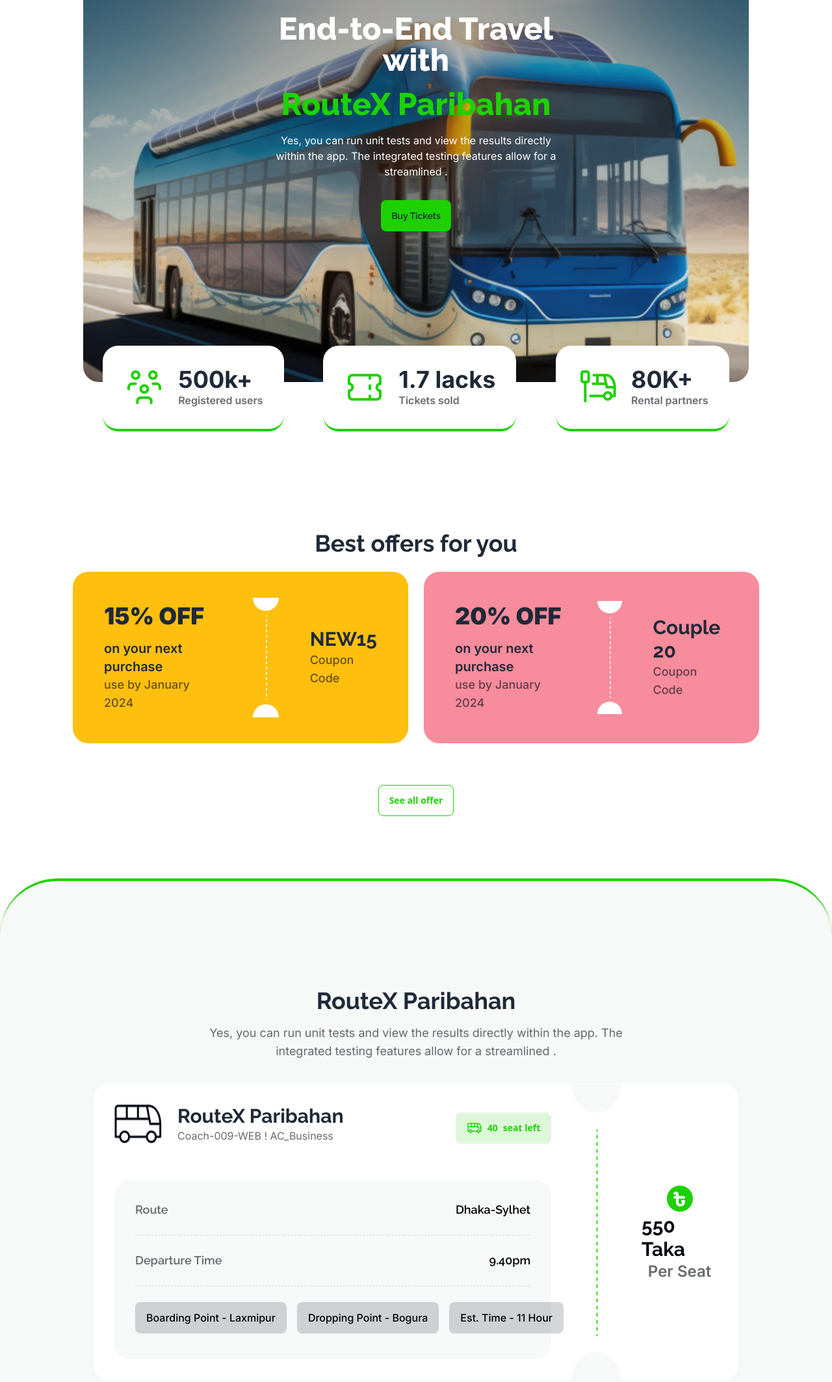
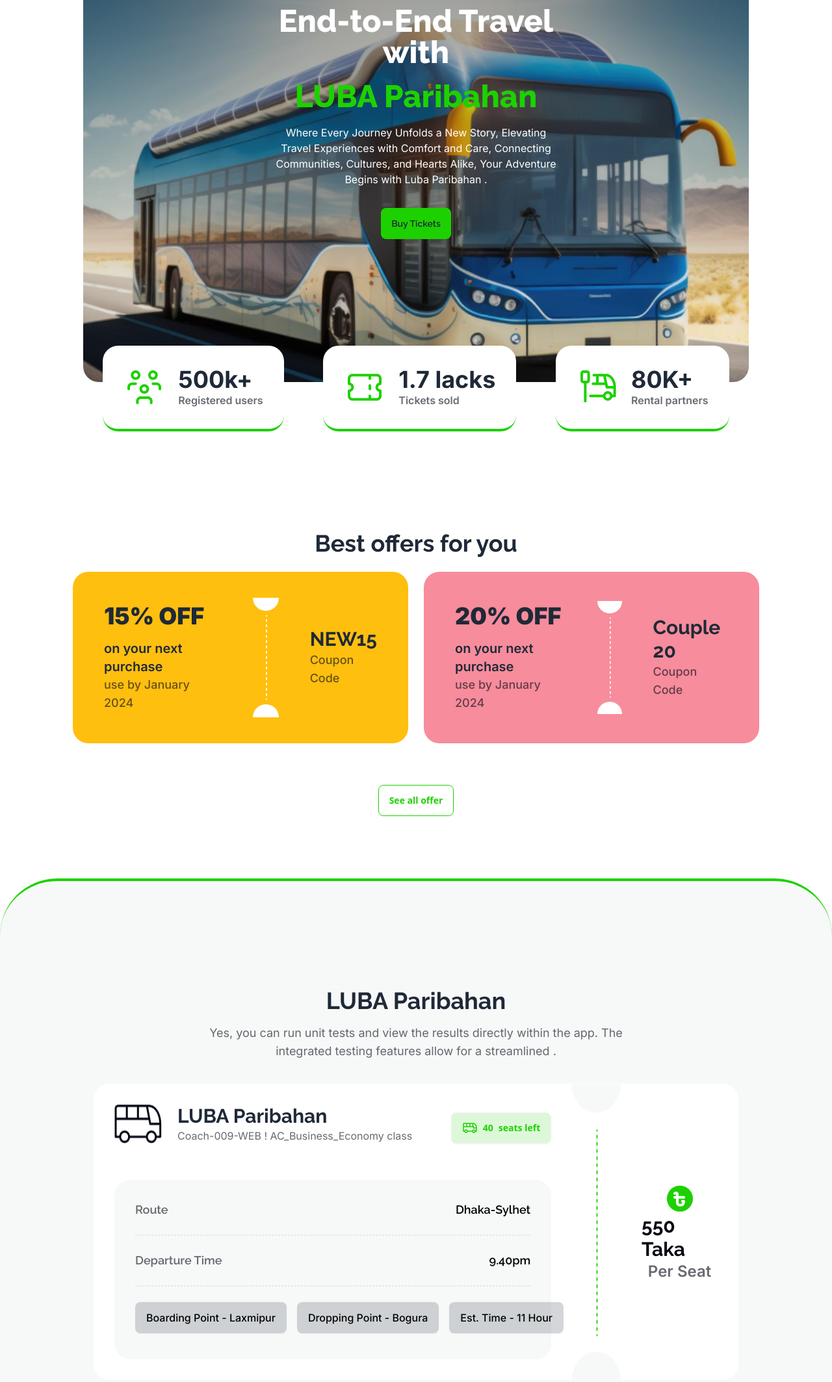
Before and after one commit to TowhidurRahmaan/B9A5-Luba-Ticket, a plain HTML site: page index.html in a window 1280 px wide. Shown: the part 320-2447 px from the top of the page at 65% size. Drawn offline with nearby package versions, Linux system fonts and the light colour scheme.

```diff
--- a/index.html
+++ b/index.html
@@ -13,7 +13,7 @@
     <script src="https://cdn.tailwindcss.com"></script>
     <link rel="stylesheet" href="style.css" />
 
-    <title>RouteX</title>
+    <title>Luba-Ticket</title>
   </head>
   <body class="">
     <header class=" lg:px-32 px-2 m-auto ">
@@ -32,7 +32,7 @@
                 <li><a>Search</a></li>
               </ul>
             </div>
-            <a class="btn btn-ghost text-base releway lg:text-4xl font-extrabold">RouteX-Ticket</a>
+            <a class="btn btn-ghost text-base releway lg:text-4xl font-extrabold">Luba e-Ticket</a>
           </div>
           <div class="navbar-center hidden lg:flex">
             <ul class="menu menu-horizontal px-1 raleway font-medium text-lg">
@@ -48,14 +48,17 @@
         </div>
 
 
-      <!-- banner -->
+
       <div class="relative">
       <div class="hero h-3/6 lg:min-h-screen rounded-3xl" style="background-image: url(images/banner.png);">
         <div class="text-center text-white">
           <div class="max-w-md">
             <h1 class="lg:mb-5 text-3xl lg:text-5xl font-extrabold raleway">End-to-End Travel with</h1>
-            <h1 class="lg:mb-5 text-3xl lg:text-5xl font-extrabold text-[#1DD100] raleway">RouteX Paribahan</h1>
-            <p class="inter text-sm lg:text-base font-normal">Yes, you can run unit tests and view the results directly within the app. The integrated testing features allow for a streamlined .</p>
+            <h1 class="lg:mb-5 text-3xl lg:text-5xl font-extrabold text-[#1DD100] raleway">LUBA Paribahan</h1>
+            <p class="inter text-sm lg:text-base font-normal">Where Every Journey Unfolds a New Story,
+              Elevating Travel Experiences with Comfort and Care,
+              Connecting Communities, Cultures, and Hearts Alike,
+              Your Adventure Begins with Luba Paribahan .</p>
             <a href="#ticket-buy-section"><button  class="btn border-none  bg-[#1DD100] mt-8 raleway">Buy Tickets</button></a>
           </div>
         </div>
@@ -88,13 +91,11 @@
       </div>
 
     </div>
-    <!-- end banner card -->
-
     </div>
     </header>
-    <!-- main section -->
+
     <main>
-        <!-- best offer secton -->
+        <!-- best offer section -->
         <section class="my-24 lg:px-28 px-5">
             <h2 class="raleway text-center font-bold lg:text-4xl text-3xl mb-6">Best offers for you</h2>
             <div class="flex lg:flex-row flex-col gap-6 ">
@@ -141,10 +142,10 @@
         </section>
 
 
-        <!-- ticket buy section  -->
+        <!-- ticket buy   -->
       <section id="ticket-buy-section" class="lg:p-36 bg-[#F7F8F8] mt-12 border-t-4 rounded-t-[50px] lg:rounded-t-[88px] border-[#1DD100]">
         <div class="text-center mt-5">
-            <h2 class="raleway font-bold lg:text-4xl text-3xl mb-4">RouteX Paribahan</h2>
+            <h2 class="raleway font-bold lg:text-4xl text-3xl mb-4">LUBA Paribahan</h2>
             <p class="lg:w-3/4 px-7 m-auto inter text-lg font-normal text-[#03071299]">Yes, you can run unit tests and view the results directly within the app. The integrated testing features allow for a streamlined .</p>
         </div>
         <div class=" lg:flex justify-around bg-white mb-6 rounded-3xl mt-9">
@@ -155,12 +156,12 @@
                     <div class="flex gap-6 justify-between">
                         <img src="images/buslogo.png" alt="">
                         <div>
-                            <h4 class="lg:text-3xl text-xl font-bold raleway">RouteX Paribahan</h4>
-                            <p class="text-[#03071299] inter">Coach-009-WEB ! AC_Business</p>
+                            <h4 class="lg:text-3xl text-xl font-bold raleway">LUBA Paribahan</h4>
+                            <p class="text-[#03071299] inter">Coach-009-WEB ! AC_Business_Economy class</p>
                         </div>
                     </div>
                 </div>
-                <button class="btn bg-[#1dd10026] text-[#1DD100]" ><img src="images/busicon.png" alt=""> <span id="seat-left">40</span> seat left</button>
+                <button class="btn bg-[#1dd10026] text-[#1DD100]" ><img src="images/busicon.png" alt=""> <span id="seat-left">40</span> seats left</button>
             </div>
             <div class="bg-[#F7F8F8] p-8 m-8 mt-6 rounded-3xl">
                 <div class="flex justify-between">
```
